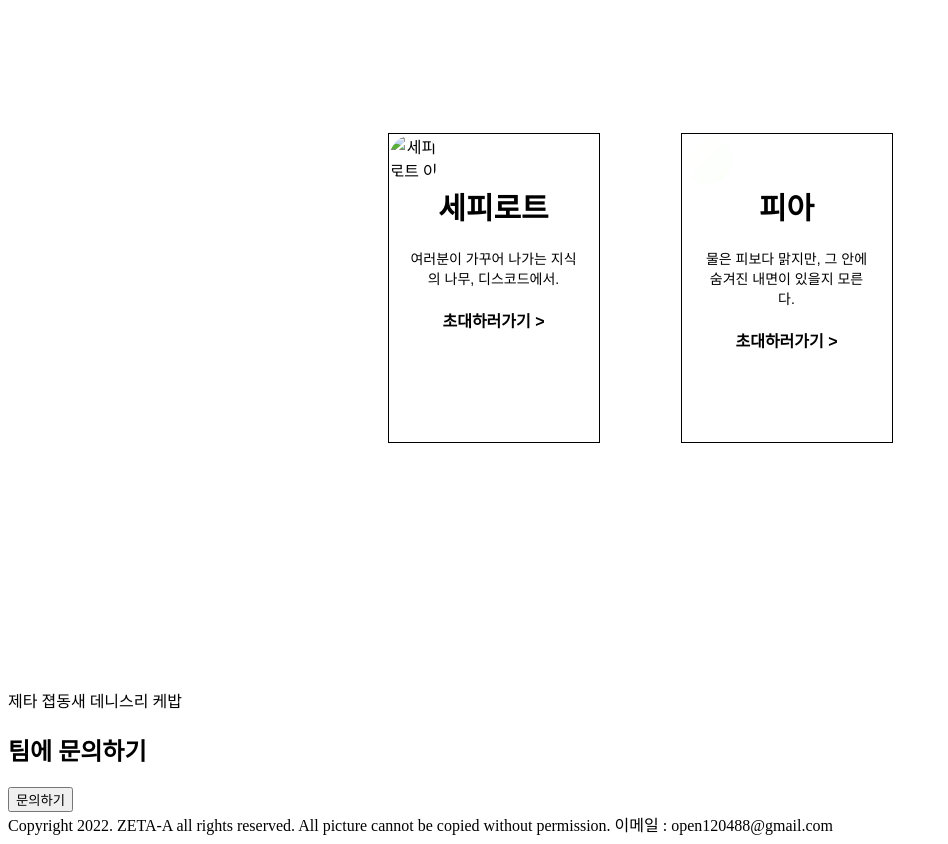
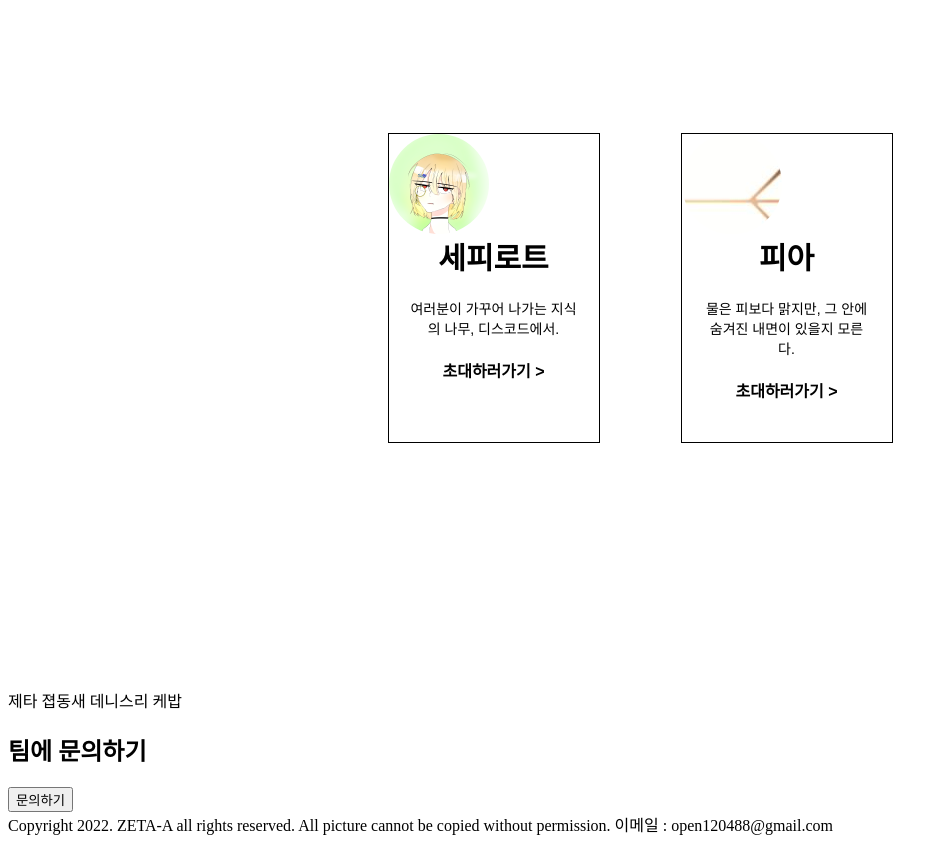
Before and after one commit to pikokr/teameple-web, a plain HTML site: page index.html in a window 1280 px wide. Shown: the part 920-1764 px from the top of the page, without its empty margins (0-948 px from the left). Drawn offline with Linux system fonts and the light colour scheme.

Commit message:
피아 이미지 업로드

```diff
--- a/css/section.css
+++ b/css/section.css
@@ -15,8 +15,8 @@ div.align-container {
 }
 
 div#circle {
-    width: 50px;
-    height: 50px;
+  width: 100px;
+  height: 100px;
   border-radius: 70%;
   overflow: hidden;
 }
@@ -26,8 +26,8 @@ section#sefirot-section {
   text-align: center;
 }
 img#sefi-profileImg {
-    width: 50px;
-    height: 50px;
+  width: 100px;
+  height: 100px;
   object-fit: cover;
 }
 
@@ -35,12 +35,14 @@ section#pia-section {
   text-align: center;
 }
 img#pia-profileImg {
-
+  width: 100px;
+  height: 100px;
+  object-fit: cover;
 }
 
 p {
   margin: 0%;
-    font-family: 'Noto Sans KR', sans-serif;
+  font-family: "Noto Sans KR", sans-serif;
 }
 
 p#botName {
--- a/index.html
+++ b/index.html
@@ -23,7 +23,7 @@
         <div class="align-container">
             <section id="sefirot-section">
                 <div id="circle">
-                    <img id="sefi-profileImg" alt="세피로트 이미지">
+                    <img src="img/sefirot.png" id="sefi-profileImg" alt="세피로트 이미지">
                 </div>
                 <p id="botName">세피로트</p>
                 <p id="botDescription">여러분이 가꾸어 나가는 지식의 나무, 디스코드에서.</p>
@@ -31,7 +31,7 @@
             </section>
             <section id="pia-section">
                 <div id="circle">
-                    <img src="img/sefirot.png" id="pia-profileImg" alt="피아 이미지">
+                    <img src="img/project_pia_beta_profile_img.jpg" pia-profileImg" alt="피아 이미지">
                 </div>
                 <p id="botName">피아</p>
                 <p id="botDescription">물은 피보다 맑지만, 그 안에 숨겨진 내면이 있을지 모른다.</p>
```
Also changed, not shown: img/project_pia_beta_profile_img.jpg (added), 2 other files. Lines whose indentation alone changed are shown as unchanged.
